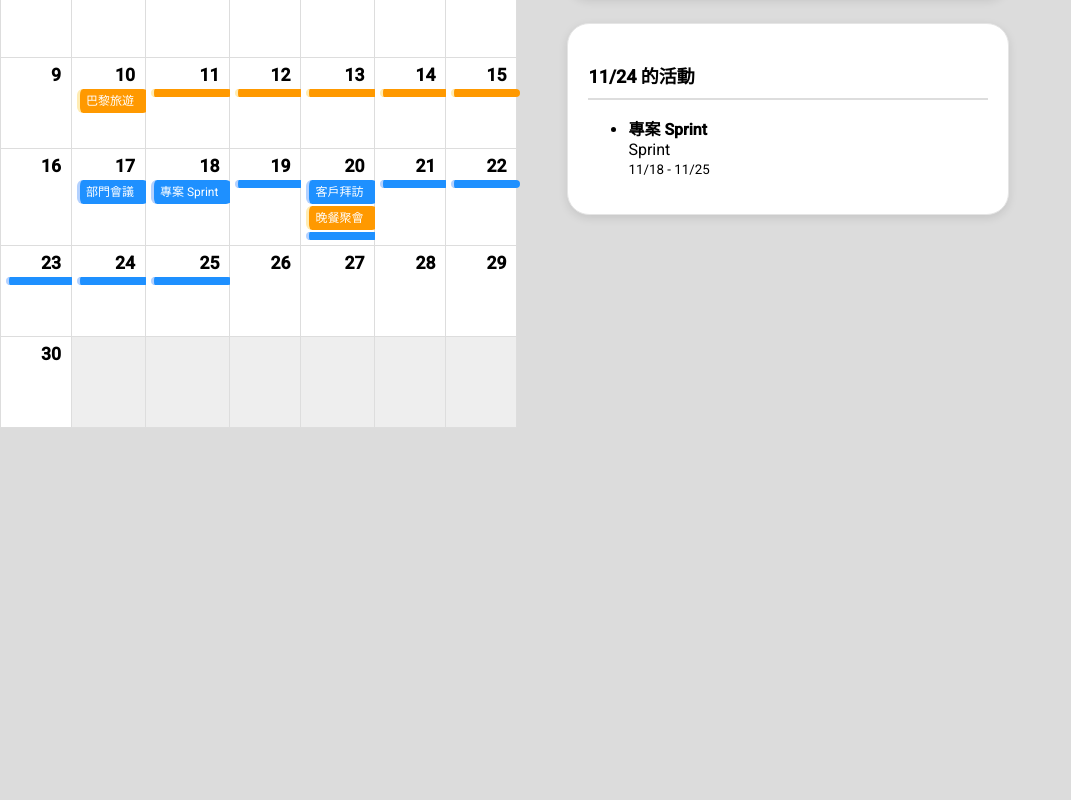
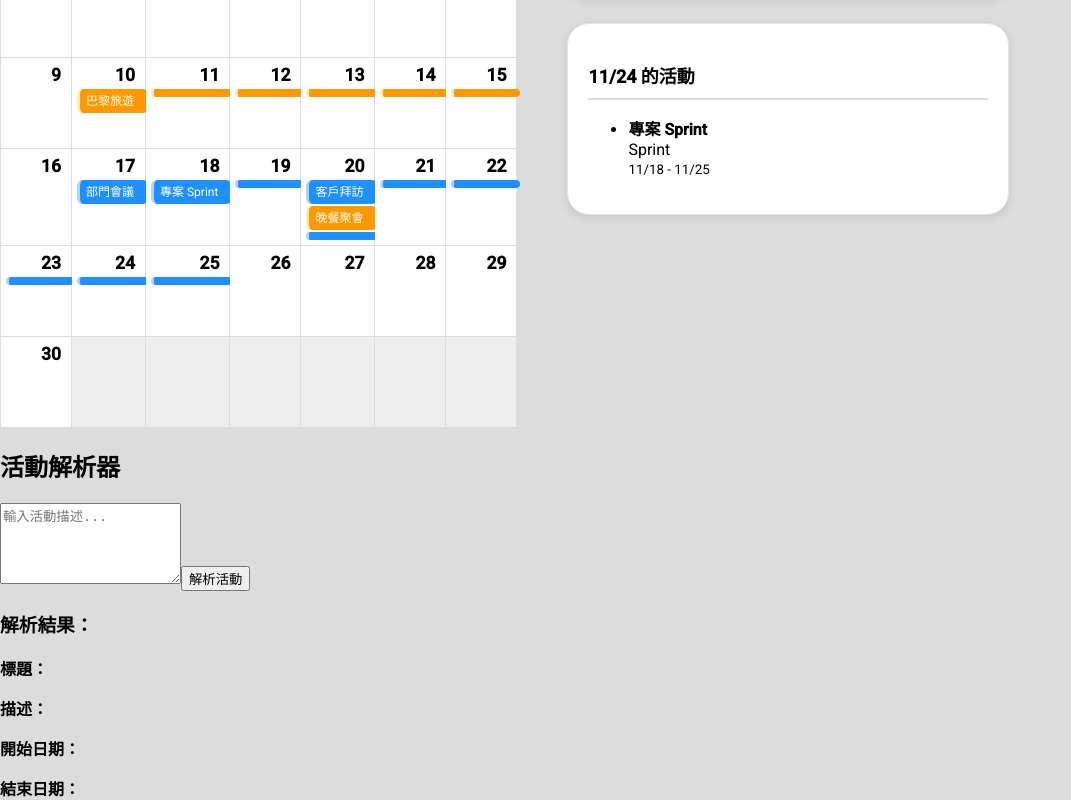
Before and after one commit to Jia-02/group_project_frontend, an Angular app: page /calendar in a window 1280 px wide. Shown: the part 280-1080 px from the top of the page, without its empty margins (0-1071 px from the left). Before the commit the page ends 800 px from the top, so only its background shows below. Built offline with nearby package versions, Linux system fonts and the light colour scheme.

Commit message:
測試ai

```diff
--- a/src/app/@service/ai.service.ts
+++ b/src/app/@service/ai.service.ts
@@ -1,23 +1,27 @@
-import { HttpClient } from '@angular/common/http';
+import { HttpClient, HttpHeaders } from '@angular/common/http';
 import { Injectable } from '@angular/core';
-import { firstValueFrom } from 'rxjs';
+import { Observable } from 'rxjs';
 
 @Injectable({
   providedIn: 'root'
 })
 export class AiService {
-  private apiUrl = 'https://api.openai.com/v1/chat/completions';
-  private apiKey = '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';
+  apiUrl = 'https://api.openai.com/v1/chat/completions';
+  apiKey = '';
 
-  constructor(private http: HttpClient) { }
+  constructor(private httpClient: HttpClient){}
 
-  async generateActivity(text: string): Promise<any> {
-    const body = {
-      model: "gpt-4o-mini",
-      messages: [
-        {
-          role: "user",
-          content: `
+  postAi(postData: string): Observable<any> {
+  const headers = new HttpHeaders({
+    'Content-Type': 'application/json',
+    'Authorization': `Bearer ${this.apiKey}`
+  });
+
+  const body = {
+    model: 'gpt-4o-mini',
+    messages: [
+      {role: 'user',
+        content: `
 請解析以下活動描述，回傳 JSON 格式，包含：
 {
   "title": "",
@@ -25,20 +29,24 @@ export class AiService {
   "startDate": "YYYY-MM-DD",
   "endDate": "YYYY-MM-DD"
 }
-活動描述：
-${text}
-`
-        }
-      ]
-    };
+活動內容：
+${postData}
+        `}
+    ]
+  };
 
-    const headers = {
-      'Content-Type': 'application/json',
-      'Authorization': `Bearer ${this.apiKey}`
-    };
+  return this.httpClient.post(this.apiUrl, body, { headers });
+}
 
-    const res: any = await firstValueFrom(this.http.post(this.apiUrl, body, { headers }));
+}
 
-    return JSON.parse(res.choices[0].message.content);
-  }
-}
+// content: `
+// 請解析以下活動描述，回傳 JSON 格式，包含：
+// {
+//   "title": "",
+//   "description": "",
+//   "startDate": "YYYY-MM-DD",
+//   "endDate": "YYYY-MM-DD"
+// }
+// 活動內容：
+// ${text}
--- a/src/app/calendar/calendar.component.html
+++ b/src/app/calendar/calendar.component.html
@@ -122,3 +122,20 @@
     </div>
   </div>
 </div>
+
+<div class="ai-box">
+  <h2>活動解析器</h2>
+
+  <textarea [(ngModel)]="inputText" rows="5" placeholder="輸入活動描述..."></textarea>
+
+  <button (click)="postAi()">解析活動</button>
+
+
+  <div class="result">
+    <h3>解析結果：</h3>
+    <p><strong>標題：</strong>{{ activityResult?.title }}</p>
+    <p><strong>描述：</strong>{{ activityResult?.description }}</p>
+    <p><strong>開始日期：</strong>{{ activityResult?.startDate }}</p>
+    <p><strong>結束日期：</strong>{{ activityResult?.endDate }}</p>
+  </div>
+</div>
--- a/src/app/calendar/calendar.component.ts
+++ b/src/app/calendar/calendar.component.ts
@@ -130,45 +130,42 @@ export class CalendarComponent implements OnInit { // 實現 OnInit 介面
     return current.getTime() === start.getTime();
   }
 
-  activityText = '';
+  // activityText = '';
 
   constructor(
     public aiService: AiService,
     public dialog: MatDialog,
   ) { }
 
-  // async addActivity() {
-  //   if (!this.activityInput.trim()) {
-  //     alert("請先輸入活動內容！");
-  //     return;
-  //   }
+  inputText = '';
+  activityResult: CreateActivity | null = null;
+  errorMsg = '';
 
-  //   const prompt = `
-  // 解析以下活動內容，生成 JSON：
+  postAi() {
+    this.activityResult = null;
+    this.errorMsg = '';
 
-  // 活動內容：${this.activityInput}
+    if (!this.inputText.trim()) {
+      this.errorMsg = '請輸入活動描述';
+      return;
+    }
 
-  // 回傳格式：
-  // {
-  //   "title": "",
-  //   "description": "",
-  //   "startDate": "YYYY-MM-DD",
-  //   "endDate": "YYYY-MM-DD"
-  // }
-  // `;
-
-  //   const aiResponse = await this.aiService.generateActivity(prompt);
-
-  //   this.dialog.open(ActivityDialogComponent, {
-  //     data: aiResponse
-  //   });
-
-  //   // 清空 textarea
-  //   this.activityInput = "";
-  // }
-
-
-  // activityInput = "";
+    this.aiService.postAi(this.inputText).subscribe({
+      next: (res: any) => {
+        try {
+          const jsonStr = res.choices[0].message.content;
+          this.activityResult = JSON.parse(jsonStr);
+        } catch (res) {
+          this.errorMsg = '解析 AI 回傳內容失敗，使用假資料 fallback';
+          console.error(res);
+        }
+      },
+      error: (res: any) => {
+        console.error(res);
+        this.errorMsg = 'AI API 請求失敗或過多 (429)，使用假資料 fallback';
+      }
+    });
+  }
 
   title!: string;
   description!: string;
```
